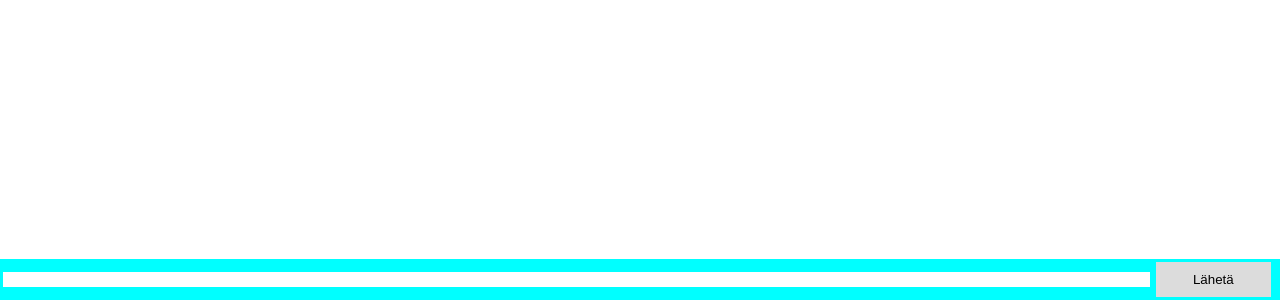
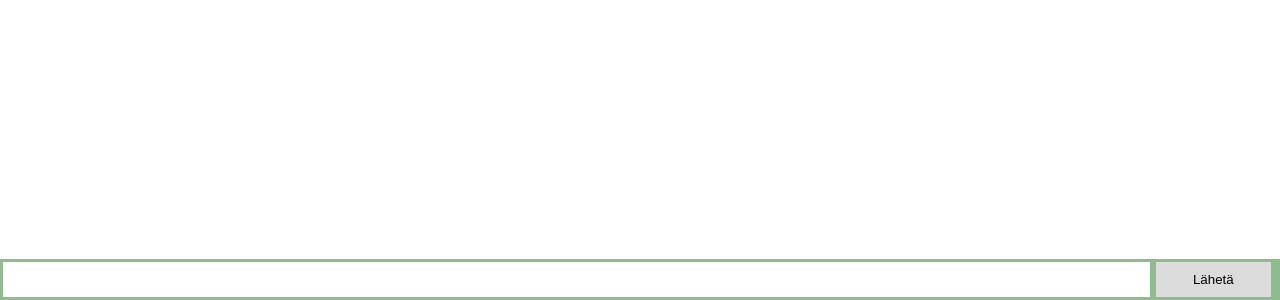
Before and after one commit to Antiik91/Chapp, a website: page index.html in a window 1280 px wide. Shown: the part 500-800 px from the top of the page. Drawn offline with Linux system fonts and the light colour scheme.

Commit message:
little tweaks for coloring

```diff
--- a/index.html
+++ b/index.html
@@ -1,12 +1,13 @@
 <!doctype html>
 <html>
+    <meta charset="UTF-8"></meta>
     <head>
         <title> Socket.IO chat app </title>
         <style>
             * { margin: 0; padding: 0; box-sizing: border-box; }
             body { font: 13px Helvetica, Arial; }
-            form { background: #00FFFF; padding: 3px; position: fixed; bottom: 0; width: 100%; }
-            form input { border: 0; padding: 10pz; width: 90%; margin-right: .5%; }
+            form { background: darkseagreen; padding: 3px; position: fixed; bottom: 0; width: 100%; }
+            form input { border: 0; padding: 10px; width: 90%; margin-right: .5%; }
             form button { width: 9%; background: #DCDCDC; border: none; padding: 10px; }
             #messages { list-style-type: none; margin: 0; padding: 0; }
             #messages li { padding: 5px 10px; }
```
